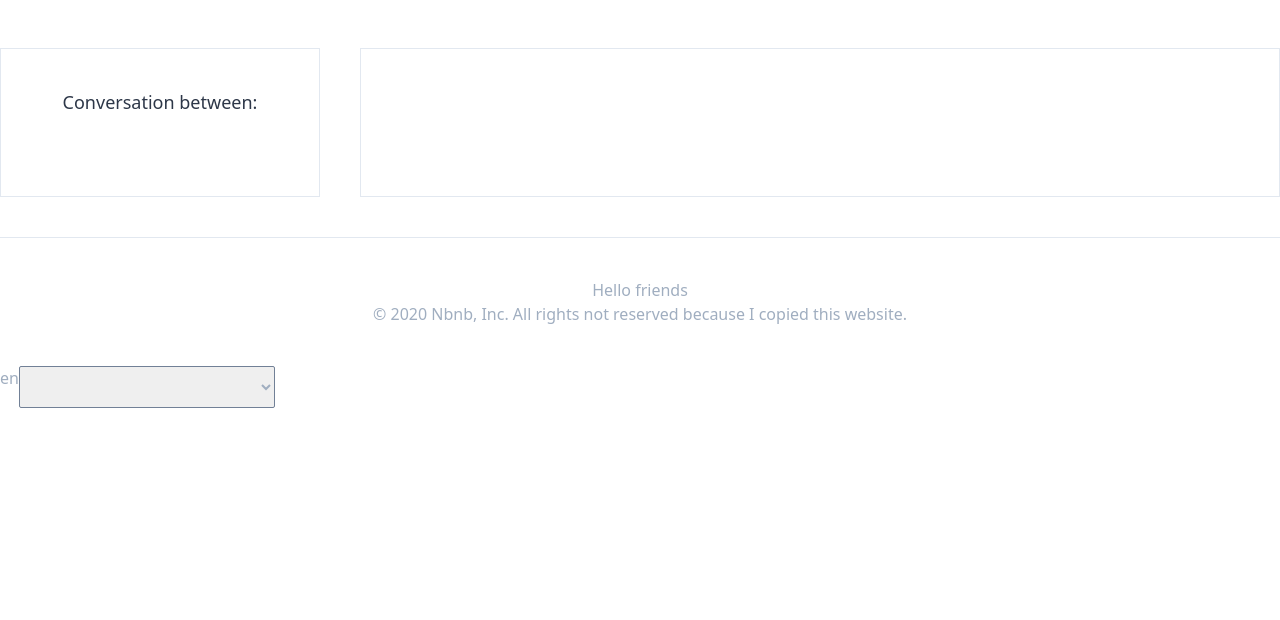
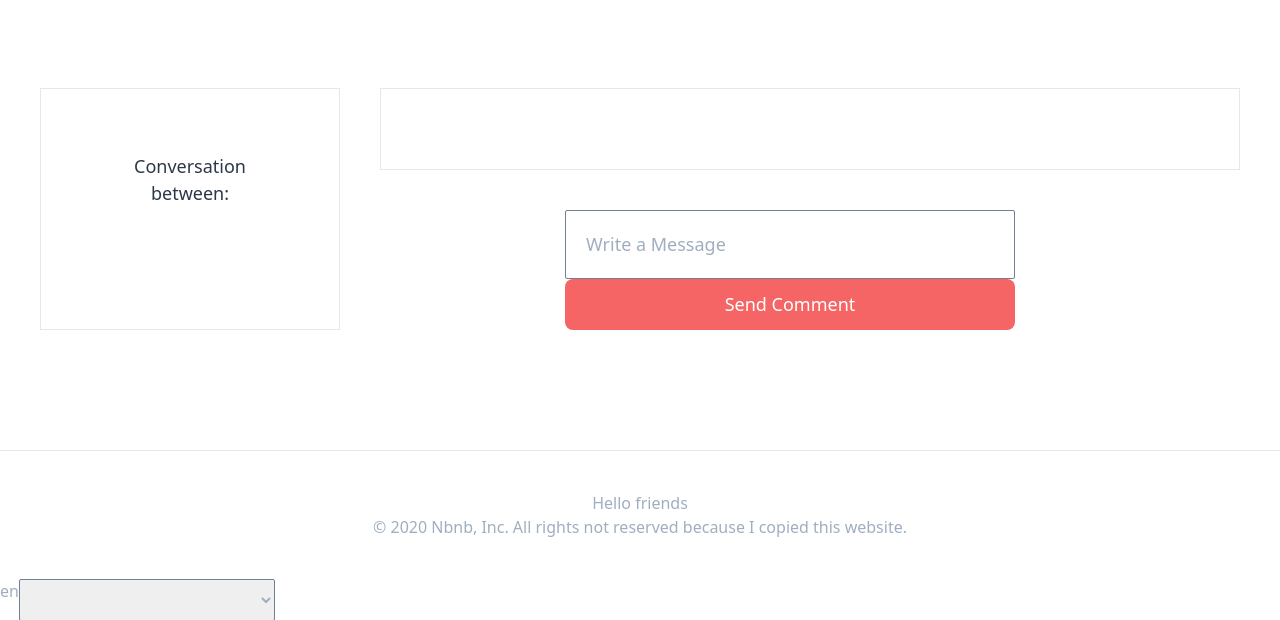
Before and after one commit to Jungminchae/Airbnb-clone, a Django app: template templates/conversations/conversation_detail.html in a window 1280 px wide. Shown: the part 80-700 px from the top of the page. Run offline with Django 3.2, Linux system fonts and the light colour scheme; the template is opened without the code that fills it, so the values that code supplies are empty; style sheets or scripts are compiled from the project's sources; some libraries are stand-ins or nearby versions.

Commit message:
finish project

```diff
--- a/templates/conversations/conversation_detail.html
+++ b/templates/conversations/conversation_detail.html
@@ -9,9 +9,9 @@
 
 {% block content %}
 
-    <div class="container mx-auto my-10 mt-32 flex justify-between min-h-50vh">
+    <div class="container mx-auto my-20 mt-32 p-10 flex justify-between min-h-50vh">
 
-        <div class="border w-1/4 p-10">
+        <div class="border w-1/4 p-16">
             <span class="text-center w-full block text-lg font-medium">Conversation between:</span>
             <div class="flex justify-between mt-10 items-center">
                 {% for user in conversation.participants.all  %}
@@ -25,7 +25,8 @@
                 {% endfor %}
             </div>
         </div>
-        <div class="border flex-grow ml-10 p-10 flex flex-col">
+        <div class="flex-grow">
+            <div class="border ml-10 p-10 flex flex-col">
                 {% if conversation.messages.count == 0 %}
                     no messages
                 {% else %}
@@ -49,6 +50,11 @@
                     {% endfor %}
                 {% endif %}
             </div>
-
+            <form class="mt-10 w-1/2 mx-auto" method="POST">
+                {% csrf_token %}
+                <input class="border-box-mb-5" name="message" placeholder="Write a Message" required >
+                <button class="btn-link">Send Comment</button>
+            </form>
+        </div>
     </div>
 {% endblock content %}
```
Also changed, not shown: conversations/forms.py (added, +8 -0 lines), conversations/views.py (+27 -5 lines). Lines whose indentation alone changed are shown as unchanged.
